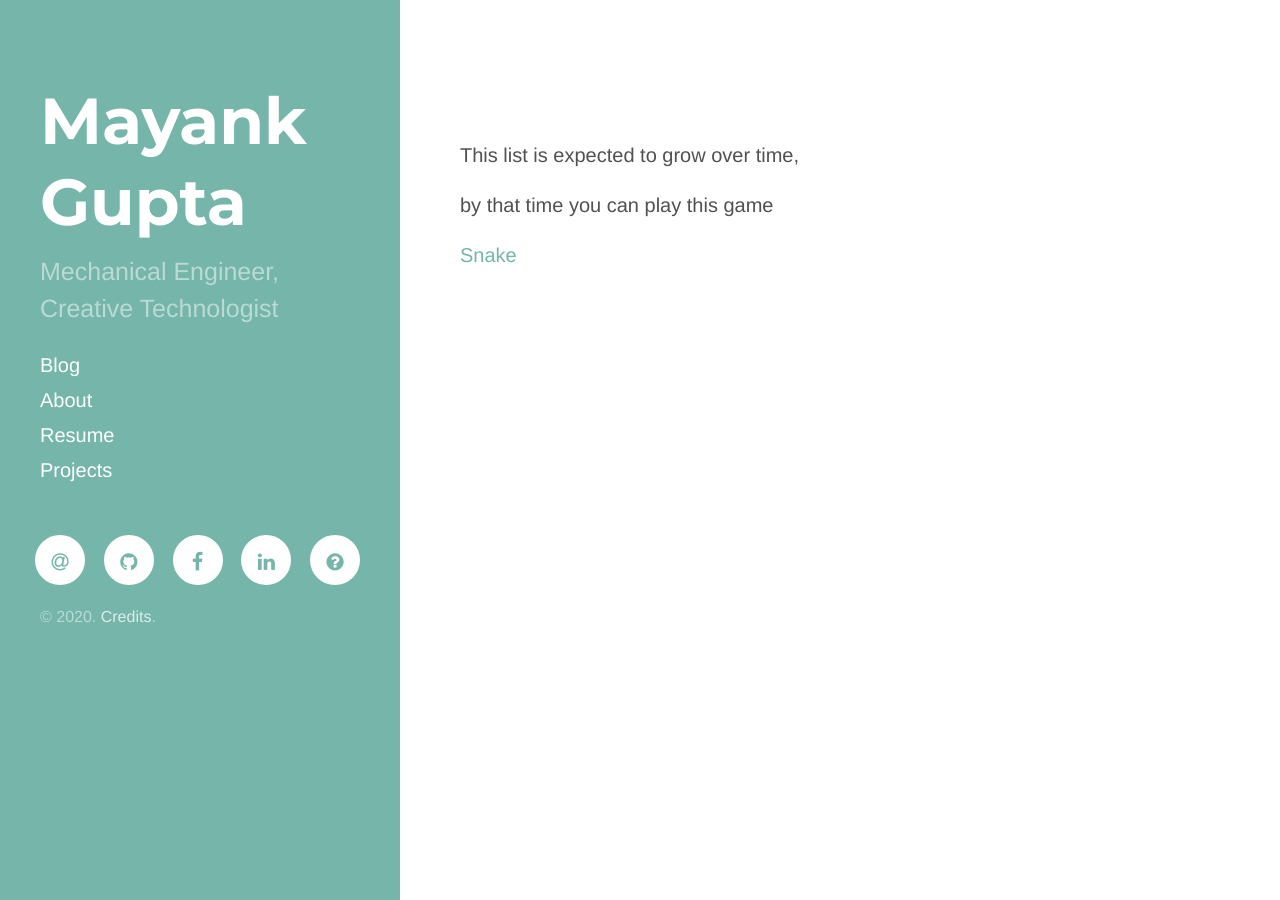
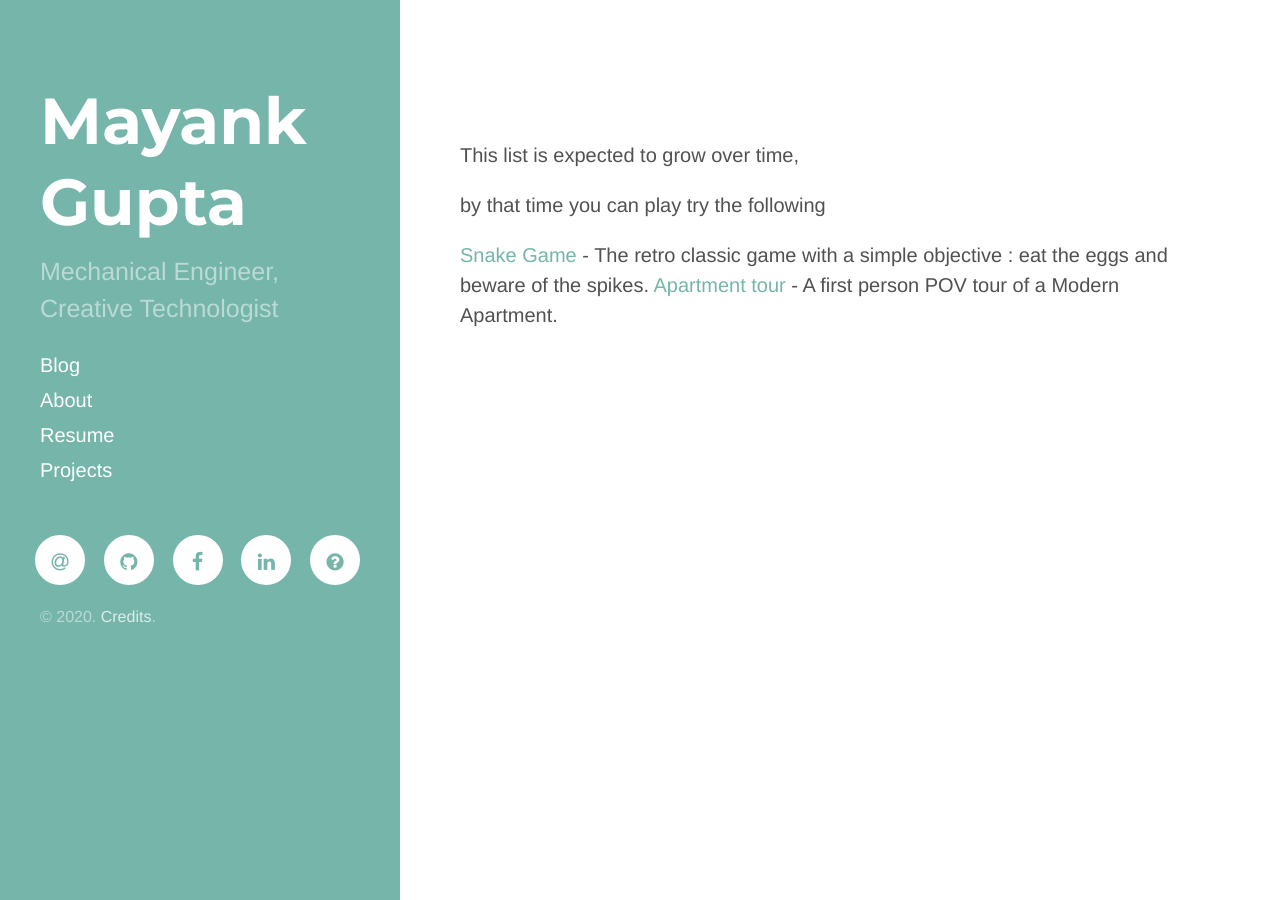
Before and after one commit to arcruiton/mayankgupta.gq, a Jekyll site: the page built from projects/index.md, in a window 1280 px wide. Built offline with Jekyll 4.4.1, drawn with Linux system fonts in a browser that asks for light colours; nearby versions of some CDN libraries; our own code applies the rules of GitHub Pages for plain Markdown files.

Commit message:
Update index.md

```diff
--- a/projects/index.md
+++ b/projects/index.md
@@ -1,6 +1,7 @@
 This list is expected to grow over time,
 
 
-by that time you can play this game
+by that time you can play try the following
 
-[Snake](http://mayank.gq/Snake-Game)
+[Snake Game](http://mayank.gq/Snake-Game) - The retro classic game with a simple objective : eat the eggs and beware of the spikes.
+[Apartment tour](http://mayank.gq/Apt_tour) - A first person POV tour of a Modern Apartment.
```
